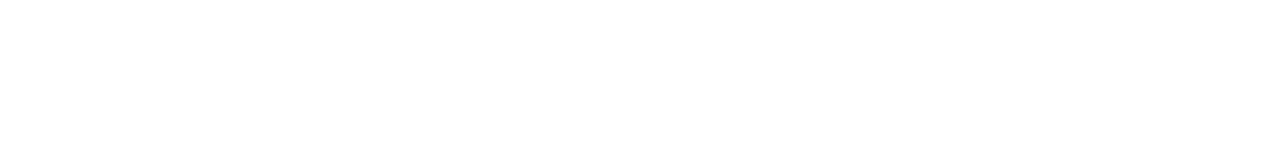
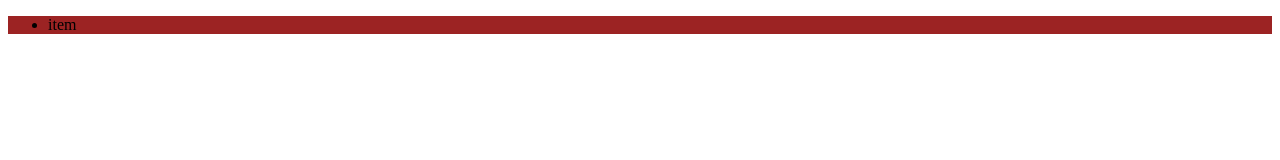
Before and after one commit to Firdavs02/first_file, a plain HTML site: page index.html in a window 1280 px wide. Drawn offline with Linux system fonts and the light colour scheme.

Commit message:
css added

```diff
--- a/index.html
+++ b/index.html
@@ -4,9 +4,12 @@
     <meta charset="UTF-8">
     <meta http-equiv="X-UA-Compatible" content="IE=edge">
     <meta name="viewport" content="width=device-width, initial-scale=1.0">
+    <link rel="stylesheet" href="./main.css">
     <title>Document</title>
 </head>
 <body>
-
+    <ul>
+        <li>item</li>
+    </ul>
 </body>
 </html>
--- /dev/null
+++ b/main.css
@@ -0,0 +1,3 @@
+ul{
+    background-color: rgb(156, 35, 35);
+}
```
